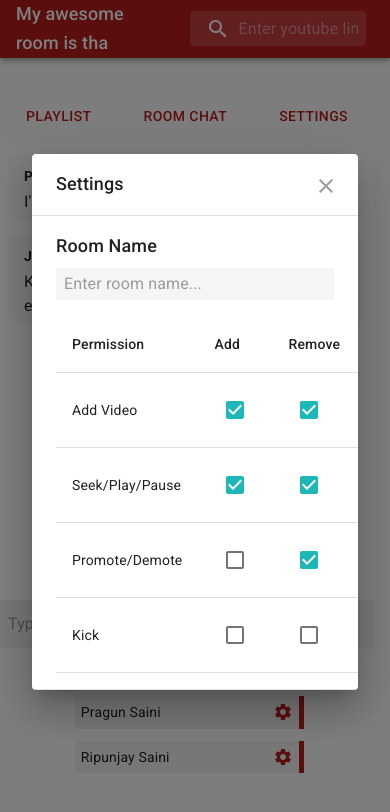
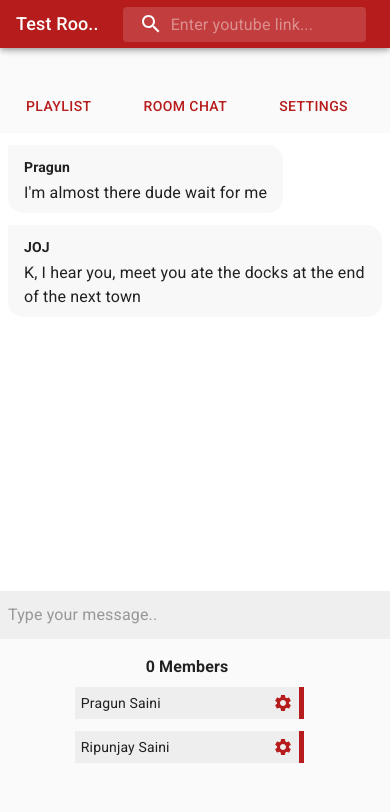
Before and after one commit to PragunSaini/SyncStream-UI, a React app: page /stream in a window 390 px wide. Shown: the top 812 px of the page. Built offline with nearby package versions, Linux system fonts and the light colour scheme.

Commit message:
responsiveness changes

```diff
--- a/src/components/MemberList/MemberList.jsx
+++ b/src/components/MemberList/MemberList.jsx
@@ -6,6 +6,9 @@ const useStyles = makeStyles(theme => ({
   root: {
     marginTop: theme.spacing(2),
     marginRight: theme.spacing(2),
+    [theme.breakpoints.down('sm')]: {
+      marginBottom: theme.spacing(2),
+    },
   },
   memberCnt: {
     textAlign: 'center',
--- a/src/components/Playlist/Playlist.jsx
+++ b/src/components/Playlist/Playlist.jsx
@@ -14,6 +14,14 @@ const useStyles = makeStyles(theme => ({
     flexDirection: 'column',
     padding: theme.spacing(1),
     overflowY: 'auto',
+    [theme.breakpoints.down('sm')]: {
+      width: '80%',
+      marginLeft: 'auto',
+      marginRight: 'auto',
+    },
+    [theme.breakpoints.down('xs')]: {
+      width: '100%',
+    },
   },
   noDisplay: {
     display: 'none',
--- a/src/components/RoomChat/RoomChat.jsx
+++ b/src/components/RoomChat/RoomChat.jsx
@@ -10,6 +10,14 @@ const useStyles = makeStyles(theme => ({
     display: 'flex',
     flexDirection: 'column',
     padding: 0,
+    [theme.breakpoints.down('sm')]: {
+      width: '80%',
+      marginLeft: 'auto',
+      marginRight: 'auto',
+    },
+    [theme.breakpoints.down('xs')]: {
+      width: '100%',
+    },
   },
   chats: {
     flexGrow: 1,
--- a/src/components/RoomNav/RoomNav.jsx
+++ b/src/components/RoomNav/RoomNav.jsx
@@ -7,6 +7,8 @@ import {
   makeStyles,
   InputBase,
   fade,
+  Tooltip,
+  useMediaQuery,
 } from '@material-ui/core';
 import SearchIcon from '@material-ui/icons/Search';
 
@@ -14,6 +16,7 @@ const useStyles = makeStyles(theme => ({
   title: {
     width: 'auto',
     marginRight: theme.spacing(2),
+    whiteSpace: 'nowrap',
   },
   grow: {
     flexGrow: 0.5,
@@ -54,13 +57,18 @@ const useStyles = makeStyles(theme => ({
 
 const RoomNav = ({ roomTitle }) => {
   const classes = useStyles();
+  const matches = useMediaQuery(theme => theme.breakpoints.down('sm'));
 
   return (
     <AppBar position="static">
       <Toolbar variant="dense">
-        <Typography variant="h6" component="h1" className={classes.title}>
-          {roomTitle}
-        </Typography>
+        <Tooltip title={roomTitle}>
+          <Typography variant="h6" component="h1" className={classes.title}>
+            {matches
+              ? roomTitle.slice(0, 8) + (roomTitle.length < 8 ? '' : '..')
+              : roomTitle}
+          </Typography>
+        </Tooltip>
         <div className={`${classes.search} ${classes.grow}`}>
           <div className={classes.searchIcon}>
             <SearchIcon />
--- a/src/components/RoomSettings/RoomSettings.jsx
+++ b/src/components/RoomSettings/RoomSettings.jsx
@@ -58,9 +58,9 @@ const RoomSettings = ({ open, setOpen }) => {
               <TableHead>
                 <TableRow>
                   <TableCell>Permission</TableCell>
-                  <TableCell>Add</TableCell>
-                  <TableCell>Remove</TableCell>
-                  <TableCell>Kick</TableCell>
+                  <TableCell>Guest</TableCell>
+                  <TableCell>Mod</TableCell>
+                  <TableCell>Owner</TableCell>
                 </TableRow>
               </TableHead>
               <TableBody>
--- a/src/pages/Stream/Stream.jsx
+++ b/src/pages/Stream/Stream.jsx
@@ -28,18 +28,18 @@ const useStyles = makeStyles(theme => ({
 const Stream = () => {
   const classes = useStyles();
   const [viewChat, setViewChat] = useState(true);
-  const [openSettings, setOpenSettings] = useState(true);
+  const [openSettings, setOpenSettings] = useState(false);
 
   return (
     <div className={classes.root}>
-      <RoomNav roomTitle="My awesome room is tha " />
+      <RoomNav roomTitle="Test Room" />
       <Grid container spacing={2} className={classes.main}>
-        <Grid item xs={12} md={9}>
+        <Grid item xs={12} md={8} lg={9}>
           <div className={classes.videoDiv}>
             <Youtube />
           </div>
         </Grid>
-        <Grid item xs={12} md={3}>
+        <Grid item xs={12} md={4} lg={3}>
           <RoomMenu
             setViewChat={setViewChat}
             setOpenSettings={setOpenSettings}
```
